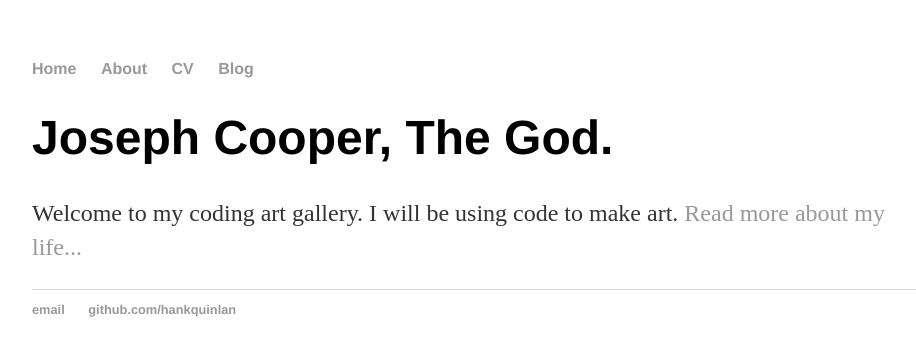
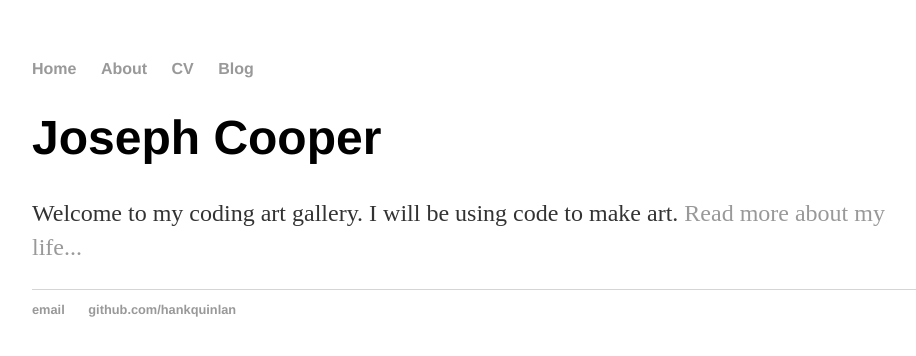
Before and after one commit to Jcoope88/jcoope88.github.io, a Jekyll site: the page built from index.html, in a window 1280 px wide. Shown: the top 356 px of the page, without its empty margins (160-1076 px from the left). Built offline with Jekyll 4.4.1, drawn with Linux system fonts in a browser that asks for light colours.

Commit message:
Update index.html

```diff
--- a/index.html
+++ b/index.html
@@ -3,6 +3,6 @@ layout: default
 title: Hank Quinlan, Horrible Cop
 ---
 <div class="blurb">
-	<h1> Joseph Cooper, The God.</h1>
+	<h1> Joseph Cooper</h1>
 	<p>Welcome to my coding art gallery. I will be using code to make art. <a href="/about">Read more about my life...</a></p>
 </div><!-- /.blurb -->
```
